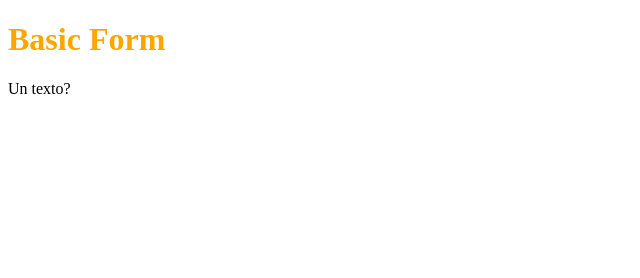
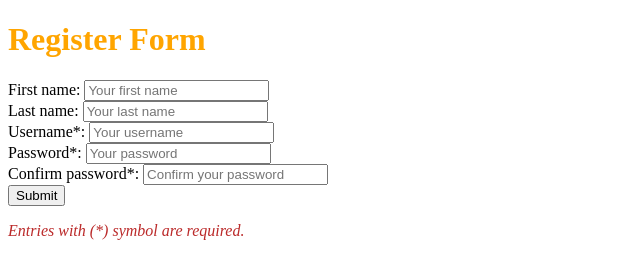
Before and after one commit to josegoval/BasicForm, a website built with webpack: page src/index.html in a window 1280 px wide. Shown: the whole page, without its empty margins (0-640 px from the left). Built offline with nearby package versions, Linux system fonts and the light colour scheme.

Commit message:
Creating register form inputs and some css
Changes to be committed:
	modified:   dist/index.html
	modified:   dist/main.js
	modified:   package.json
	new file:   src/checkEntries.js
	modified:   src/index.html
	modified:   src/style.css

```diff
--- a/package.json
+++ b/package.json
@@ -9,6 +9,7 @@
   "scripts": {
     "dev": "webpack --mode development",
     "start": "webpack-dev-server --mode development --open",
+    "build": "webpack --mode production",
     "eslint": "eslint --init"
   },
   "devDependencies": {
--- a/src/index.html
+++ b/src/index.html
@@ -6,7 +6,47 @@
     <title>Basic Form</title>
   </head>
   <body>
-    <h1>Basic Form</h1>
-    <p>Un texto?</p>
+    <h1>Register Form</h1>
+    <div id="Register Form">
+      <label for="firstname">First name:</label>
+      <input
+        type="text"
+        id="firstname"
+        name="firstname"
+        placeholder="Your first name"
+      /><br />
+      <label for="lastname">Last name:</label>
+      <input
+        type="text"
+        id="lastname"
+        name="lastname"
+        placeholder="Your last name"
+      /><br />
+      <label for="username">Username*:</label>
+      <input
+        type="text"
+        id="username"
+        name="username"
+        placeholder="Your username"
+      /><br />
+      <label for="password">Password*:</label>
+      <input
+        type="password"
+        id="password"
+        name="password"
+        placeholder="Your password"
+      /><br />
+      <label for="confirmPassword">Confirm password*:</label>
+      <input
+        type="password"
+        id="confirmPassword"
+        name="confirmPassword"
+        placeholder="Confirm your password"
+      /><br />
+      <button onclick="sendForm()">Submit</button>
+    </div>
+    <p class="feedback_error">Entries with (*) symbol are required.</p>
+    <!-- Scripts -->
+    <script src="./checkEntries.js"></script>
   </body>
 </html>
--- a/src/style.css
+++ b/src/style.css
@@ -1,3 +1,8 @@
 h1 {
-    color: orange;
+  color: orange;
 }
+
+.feedback_error {
+  color: rgb(187, 42, 42);
+  font-style: italic;
+}
```
Also changed, not shown: dist/index.html, dist/main.js, src/checkEntries.js (added).
